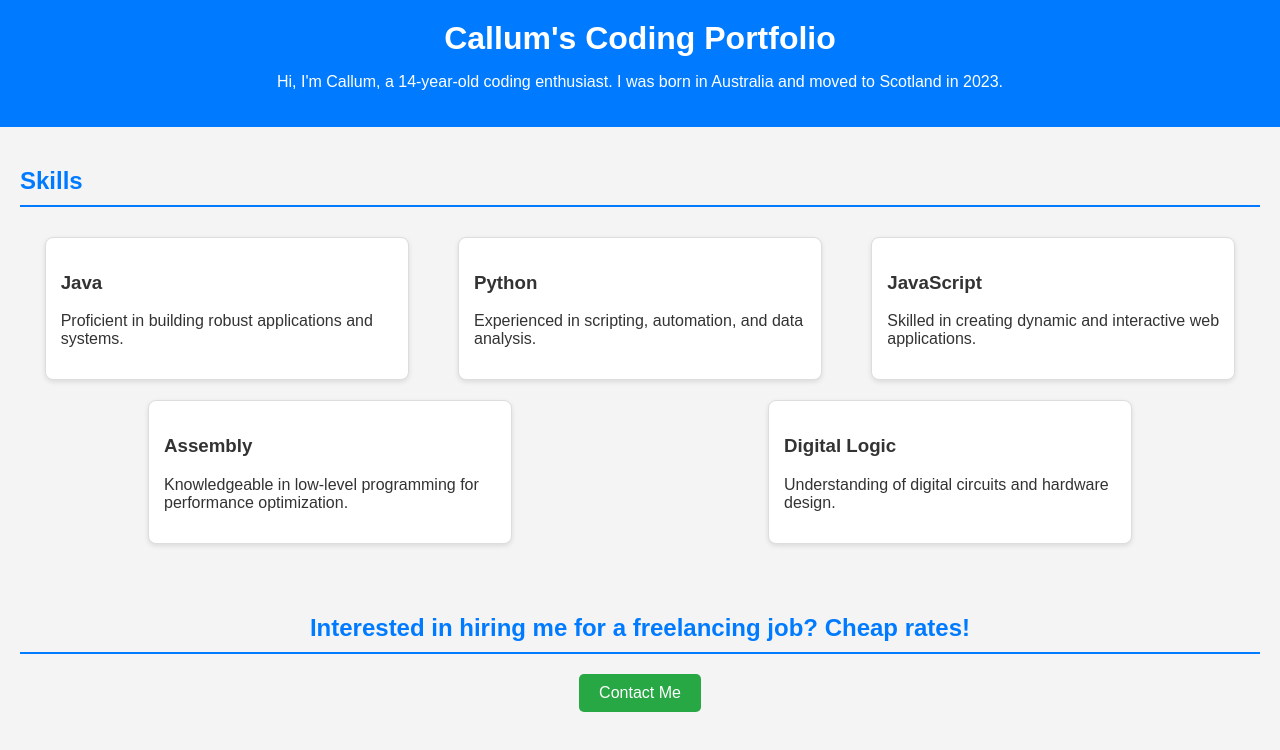
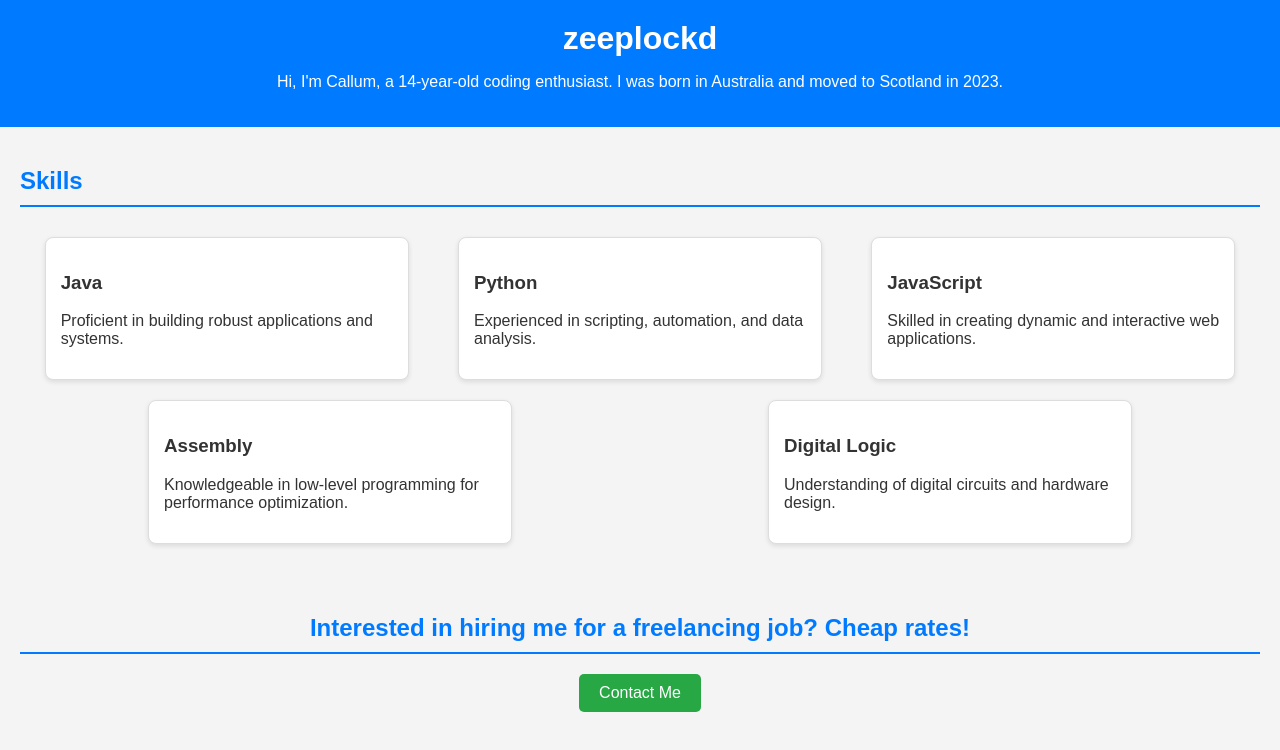
Before and after one commit to zeeplockd/BioSite, a plain HTML site: page index.html in a window 1280 px wide. Drawn offline with Linux system fonts and the light colour scheme.

Commit message:
Update index.html

```diff
--- a/index.html
+++ b/index.html
@@ -8,7 +8,7 @@
 </head>
 <body>
     <header>
-        <h1>Callum's Coding Portfolio</h1>
+        <h1>zeeplockd</h1>
         <p>Hi, I'm Callum, a 14-year-old coding enthusiast. I was born in Australia and moved to Scotland in 2023.</p>
     </header>
 
```
